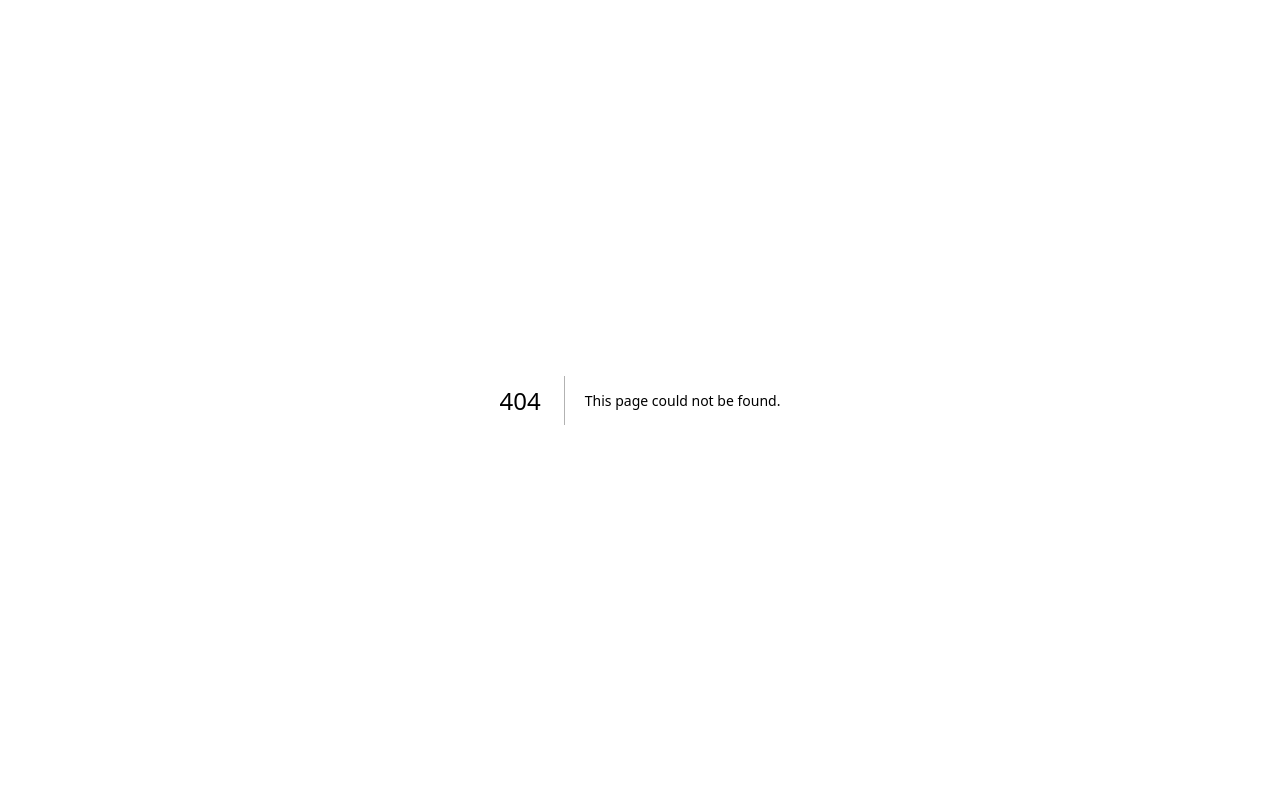
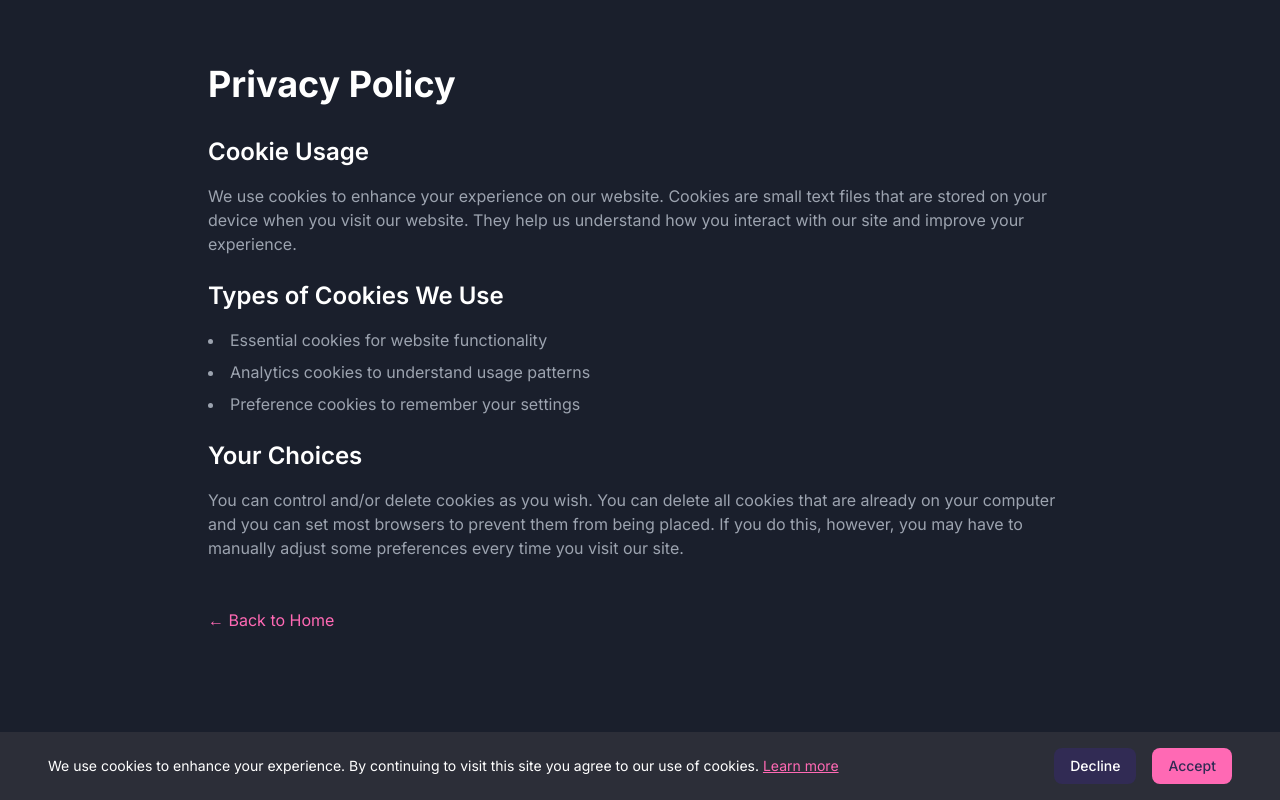
Before and after one commit to JohannesBorge/saasroyal, a Next.js app: page /privacy in a window 1280 px wide. Before the commit this address had no page. Built offline with nearby package versions, Linux system fonts and the light colour scheme.

Commit message:
Add cookie consent popup with privacy policy page

```diff
--- a/src/app/layout.tsx
+++ b/src/app/layout.tsx
@@ -3,12 +3,13 @@ import type { Metadata } from 'next'
 import { Inter } from 'next/font/google'
 import { Analytics } from "@vercel/analytics/react"
 import './globals.css'
+import CookieConsent from '@/components/CookieConsent'
 
 const inter = Inter({ subsets: ['latin'] })
 
 export const metadata: Metadata = {
-  title: 'SaaS Royal - Your High-Performance Accountability Partner',
-  description: 'Stay accountable, build momentum, and execute daily with personalized coaching and follow-ups for SaaS founders and developers.',
+  title: 'SaaS Royal - High-Performance Accountability System',
+  description: 'Get the daily push, tracking, and follow-up you need to ship consistently and win long-term.',
   metadataBase: new URL('https://saasroyal.vercel.app'),
   icons: {
     icon: '/logo.png',
@@ -47,6 +48,7 @@ export default function RootLayout({
       <body className={inter.className}>
         {children}
         <Analytics />
+        <CookieConsent />
       </body>
     </html>
   )
--- /dev/null
+++ b/src/app/privacy/page.tsx
@@ -0,0 +1,45 @@
+'use client'
+
+import React from 'react'
+import Link from 'next/link'
+
+export default function PrivacyPolicy() {
+  return (
+    <main className="min-h-screen bg-[#1a1f2c] text-white">
+      <div className="max-w-4xl mx-auto px-4 py-16">
+        <h1 className="text-4xl font-bold mb-8">Privacy Policy</h1>
+
+        <div className="space-y-6">
+          <section>
+            <h2 className="text-2xl font-semibold mb-4">Cookie Usage</h2>
+            <p className="text-gray-400">
+              We use cookies to enhance your experience on our website. Cookies are small text files that are stored on your device when you visit our website. They help us understand how you interact with our site and improve your experience.
+            </p>
+          </section>
+
+          <section>
+            <h2 className="text-2xl font-semibold mb-4">Types of Cookies We Use</h2>
+            <ul className="list-disc list-inside text-gray-400 space-y-2">
+              <li>Essential cookies for website functionality</li>
+              <li>Analytics cookies to understand usage patterns</li>
+              <li>Preference cookies to remember your settings</li>
+            </ul>
+          </section>
+
+          <section>
+            <h2 className="text-2xl font-semibold mb-4">Your Choices</h2>
+            <p className="text-gray-400">
+              You can control and/or delete cookies as you wish. You can delete all cookies that are already on your computer and you can set most browsers to prevent them from being placed. If you do this, however, you may have to manually adjust some preferences every time you visit our site.
+            </p>
+          </section>
+        </div>
+
+        <div className="mt-12">
+          <Link href="/" className="text-[#ff69b4] hover:text-[#ff4da6]">
+            ← Back to Home
+          </Link>
+        </div>
+      </div>
+    </main>
+  )
+}
--- /dev/null
+++ b/src/components/CookieConsent.tsx
@@ -0,0 +1,58 @@
+'use client'
+
+import React, { useState, useEffect } from 'react'
+import Link from 'next/link'
+
+export default function CookieConsent() {
+  const [showConsent, setShowConsent] = useState(false)
+
+  useEffect(() => {
+    const consent = localStorage.getItem('cookieConsent')
+    if (!consent) {
+      setShowConsent(true)
+    }
+  }, [])
+
+  const handleAccept = () => {
+    localStorage.setItem('cookieConsent', 'true')
+    setShowConsent(false)
+  }
+
+  const handleDecline = () => {
+    localStorage.setItem('cookieConsent', 'false')
+    setShowConsent(false)
+  }
+
+  if (!showConsent) return null
+
+  return (
+    <div className="fixed bottom-0 left-0 right-0 bg-[#2c2e38] text-white p-4 z-50 animate-fade-in">
+      <div className="max-w-7xl mx-auto px-4 sm:px-6 lg:px-8">
+        <div className="flex flex-col md:flex-row items-center justify-between gap-4">
+          <div className="flex-1">
+            <p className="text-sm">
+              We use cookies to enhance your experience. By continuing to visit this site you agree to our use of cookies.{' '}
+              <Link href="/privacy" className="text-[#ff69b4] hover:text-[#ff4da6] underline">
+                Learn more
+              </Link>
+            </p>
+          </div>
+          <div className="flex gap-4">
+            <button
+              onClick={handleDecline}
+              className="px-4 py-2 text-sm font-medium text-white bg-[#312b54] rounded-lg hover:bg-[#3a3366] transition-colors duration-300"
+            >
+              Decline
+            </button>
+            <button
+              onClick={handleAccept}
+              className="px-4 py-2 text-sm font-medium text-[#312b54] bg-[#ff69b4] rounded-lg hover:bg-[#ff4da6] transition-colors duration-300"
+            >
+              Accept
+            </button>
+          </div>
+        </div>
+      </div>
+    </div>
+  )
+}
```
